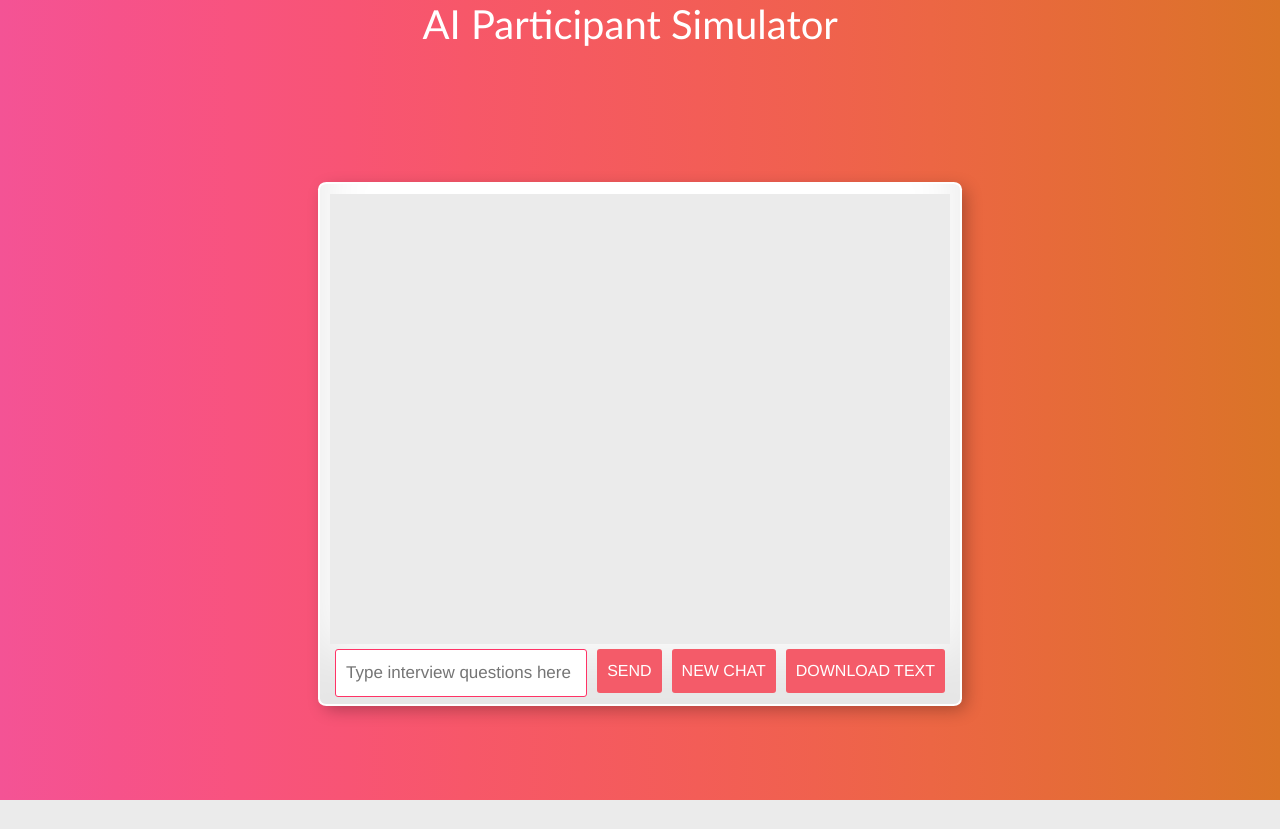
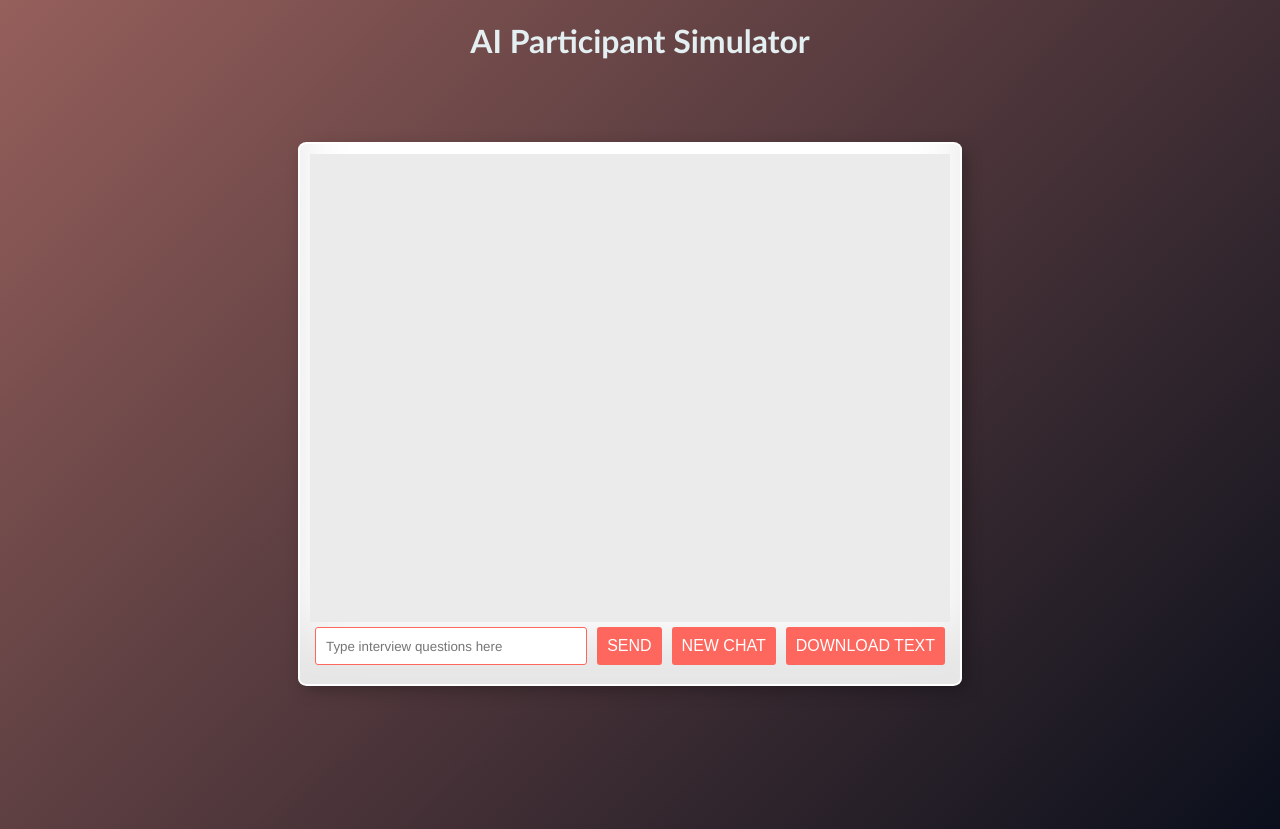
Before and after one commit to inproxima/participant_simulator, a Flask app: page /chat in a window 1280 px wide. Before the commit the page ends 800 px from the top, so only its background shows below. Run offline with Flask 2, Linux system fonts and the light colour scheme; some libraries are stand-ins or nearby versions.

Commit message:
UI updated

```diff
--- a/static/main.css
+++ b/static/main.css
@@ -6,17 +6,18 @@
 }
 
 body {
-	 background-image: linear-gradient(to right, #f45395, #f6528a, #f8537f, #f85474, #f75769, #f55a60, #f35d57, #f0614e, #ec6644, #e76a3a, #e16f31, #da7427);
+    height: 100vh;
+    background: linear-gradient(135deg, #955F5B 0%, #0A0F1B 100%)
 }
 
 h1 {
     font-family: 'Gill Sans', 'Gill Sans MT', 'Myriad Pro', 'DejaVu Sans Condensed', Helvetica, Arial, 'sans-serif';
+    text-align: center;
 }
 
 p {
     font-family: 'Segoe', 'Segoe UI', 'DejaVu Sans', 'Trebuchet MS', Verdana, 'sans-serif';
 }
-
 
 .intro {
 	display: flex;
@@ -44,7 +45,7 @@ p {
     padding: 10px;
     position: absolute;
     background: white;
-    top: 23%;
+    top: 18%;
     right: 25%;
     height: 65%;
     width: 50%;
@@ -82,8 +83,8 @@ p {
     margin-bottom: 2.5px;
 	margin-left: 1.5px;
 	margin-right: 1.5px;
-	border: 1px #c052a9 solid;
-	background: #c052a9;
+	border: 0px #FD655C solid;
+	background: #492A37;
 	color: #ffffff;
 }
 
@@ -95,8 +96,8 @@ p {
 	margin-left: 1.5px;
 	margin-right: 1.5px;
     background: #f6f6f6 none repeat scroll 0 0;
-	border: 0px #1369c3 solid;
-	background: #1369c3;
+	border: 0px #492A37 solid;
+	background: #FD655C;
 	color: #ffffff;
 
 }
@@ -109,7 +110,7 @@ label {
 }
 
 input[type="text"], input[type="password"]{
-    border: 1px solid #FF3366;
+    border: 1px solid #fd675d;
     padding: 10px;
     border-radius: 3px;
     margin: 5px;
@@ -141,7 +142,7 @@ input[type="text"], input[type="password"]{
 
 input[type="submit"] {
     padding: 10px;
-    background-color:rgba(244, 91, 105, 1);
+    background-color:#fd675d;
     border: none;
     border-radius: 3px;
     text-align: center;
@@ -180,7 +181,7 @@ footer{
     bottom: 0;
     left: 0;
     right: 0;
-    background: #111;
+    background: #191924;
     height: auto;
     width: 100vw;
     padding-top: 40px;
@@ -195,11 +196,11 @@ footer{
     text-align: center;
 }
 a:link {
-    color: #FF3366;
+    color: #FD655C;
     text-decoration: none;
 }
 
 a:visited {
-    color: #c052a9;
+    color: #5AB8CD;
     text-decoration: none;
 }
--- a/templates/chatbot.html
+++ b/templates/chatbot.html
@@ -5,24 +5,18 @@
 <meta name="viewport" content="width=device-width, initial-scale=1.0">
 <title>Interview Space</title>
     <link href="static/main.css" rel="stylesheet" type="text/css" media="screen">
-<link href="css/bootstrap-4.4.1.css" rel="stylesheet" type="text/css">
-<link href="../static/main.css" rel="stylesheet" type="text/css">
 <script src="https://ajax.googleapis.com/ajax/libs/jquery/3.2.1/jquery.min.js"></script>
 </head>
 
 <body>
-    <div class="center-area">
 <div>
-  <h1 style="color:#ffffff; ">AI Participant Simulator&nbsp;&nbsp;</h1>
+  <h1 style="color:#E4EFF1; ">AI Participant Simulator</h1>
 </div>
-<div style="color:#ffffff; font-size:20px;">
-  {% if persona_description %} <div style="color:#ffffff; font-size:20px;">{{ persona_description }} </div> {% endif %}
+<div style="color:#E4EFF1; font-size:20px;">
+  {% if persona_description %} <div style="color:#E4EFF1; font-size:20px; text-align: center;">{{ persona_description }} </div> {% endif %}
 </div>
 </div>
-
-
 <div class="chat-area">
-
 <div class="chat-window" id="chatbox">
 
 </div>
@@ -50,9 +44,6 @@
         </label>
 </div>
 </div>
-
-
-
 <script>
         /* Since these functions are quite short and interact only with the
            elements on this particular page, I have decided to put them in a
--- a/templates/index.html
+++ b/templates/index.html
@@ -12,11 +12,11 @@
     <div class="intro">
         <div class="container"></div>
         <div>
-          <h1 style="color:#2C282F;"> AI Participant Simulator</h1>
+          <h1 style="color:#555555;"> AI Participant Simulator</h1>
         </div>
         <div class="intro_low">
             <div>
-              <p class="big" style="color:#2C282F; font-size: 14; margin-left: 1em; margin-right: 1em; margin-bottom: 2.5em;"> To use the AI participant simulator, you first need to input your OpenAI API key. If you're not sure how get your key click <a href="https://help.openai.com/en/articles/4936850-where-do-i-find-my-secret-api-key" target="_blank">here</a>. Then, think about the purpose or function of the AI persona. Who is it that you would like to interview? This will help determine the personality and characteristics of the persona. Then write a description of the persona. Think about age, gender, occupation, ancestry, personality traits, and interests. Write a short description using clear and concise language and avoid technical jargon or complex sentences. Keep the  tone and voice consistent throughout the description. Finally, review and revise the description to ensure that it accurately reflects the AI persona you have created. Once you are satisfied, click on GO! </p>
+              <p class="big" style="color:#555555; font-size: 14; margin-left: 1em; margin-right: 1em; margin-bottom: 2.5em;"> To use the AI participant simulator, you first need to input your OpenAI API key. If you're not sure how get your key click <a href="https://help.openai.com/en/articles/4936850-where-do-i-find-my-secret-api-key" target="_blank">here</a>. Then, think about the purpose or function of the AI persona. Who is it that you would like to interview? This will help determine the personality and characteristics of the persona. Then write a description of the persona. Think about age, gender, occupation, ancestry, personality traits, and interests. Write a short description using clear and concise language and avoid technical jargon or complex sentences. Keep the  tone and voice consistent throughout the description. Finally, review and revise the description to ensure that it accurately reflects the AI persona you have created. Once you are satisfied, click on GO! </p>
             </div>
         <form action="/" method="POST">
           <!-- This form wraps the Persona. The input is wrapped with a label for
@@ -29,7 +29,7 @@
             <input type="password" name="key" placeholder="Your key" size ="50" required autocomplete="off"/>
           </label>
           <p></p>
-          <label title="A persona for the GPT-3 Chatbot" style="color:#2C282F;"> AI Persona:
+          <label title="A persona for the GPT-3 Chatbot" style="color:#555555;"> AI Persona:
             <input type="text" name="persona" size="100%" placeholder="Give the AI a persona" required autocomplete="off" />
           </label>
 
```
Lines whose indentation alone changed are shown as unchanged.
